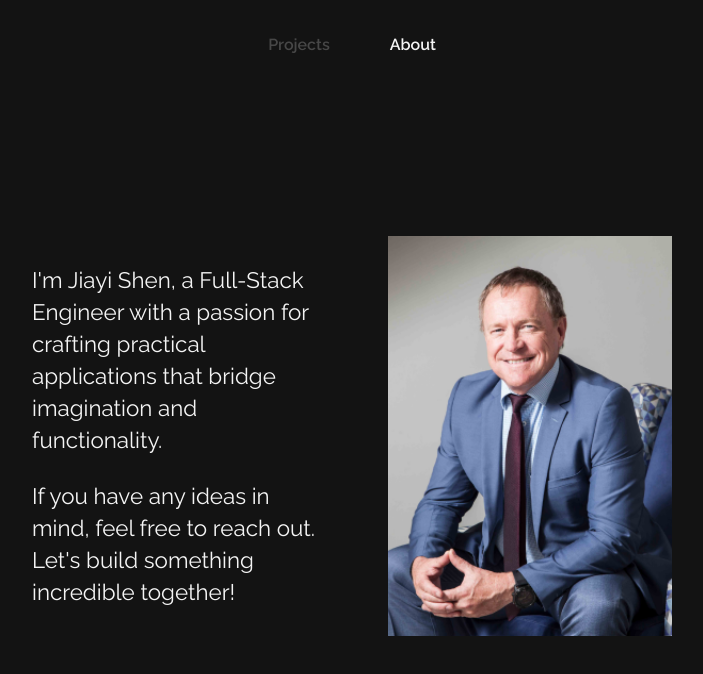
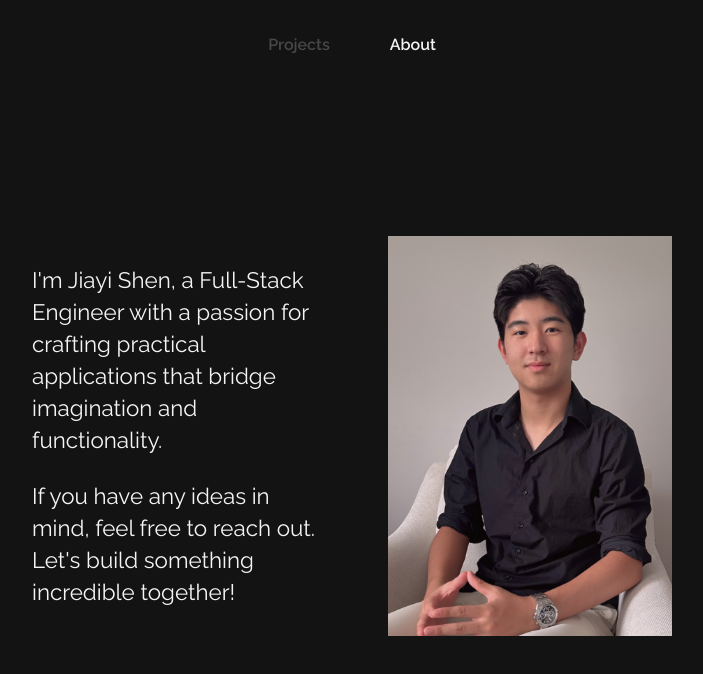
Before and after one commit to jiayishen21/portfolio, a React (Create React App) app: page /about in a window 1280 px wide. Shown: the top 674 px of the page, without its empty margins (288-991 px from the left). Built offline with nearby package versions, Linux system fonts and the light colour scheme; the HTML template or start-up script is replaced by a standard one.

Commit message:
updated temp photo to me

```diff
--- a/src/components/About.tsx
+++ b/src/components/About.tsx
@@ -285,7 +285,7 @@ const About: React.FC<Props> = (props: Props) => {
                 switchPage={props.switchPage}
               >
                 <img
-                  src={`${process.env.PUBLIC_URL}imgs/temp.png`}
+                  src={`${process.env.PUBLIC_URL}imgs/me.png`}
                   alt='me'
                   draggable='false'
                 />
```
Also changed, not shown: public/imgs/camera.jpeg (deleted), public/imgs/me.png (added).
